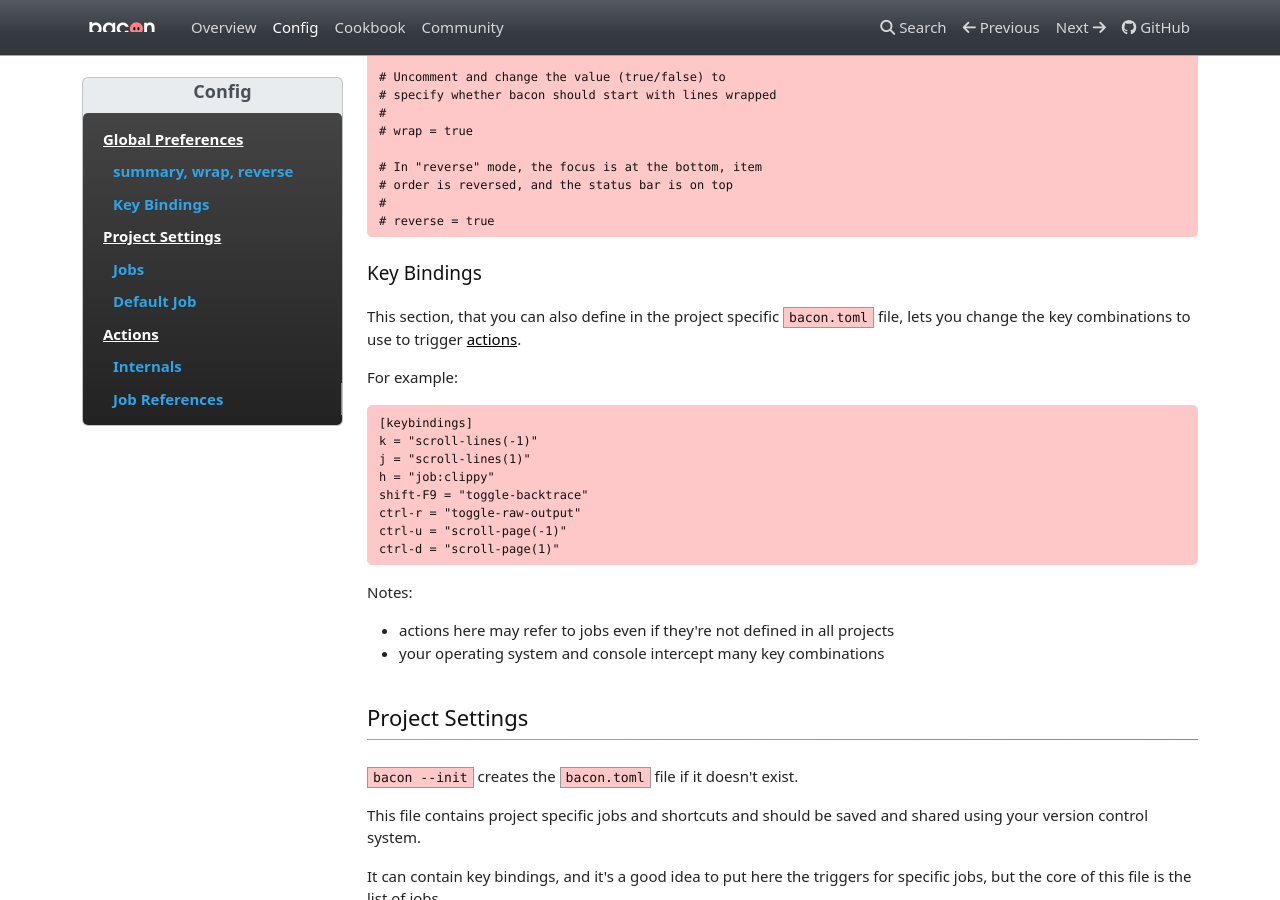
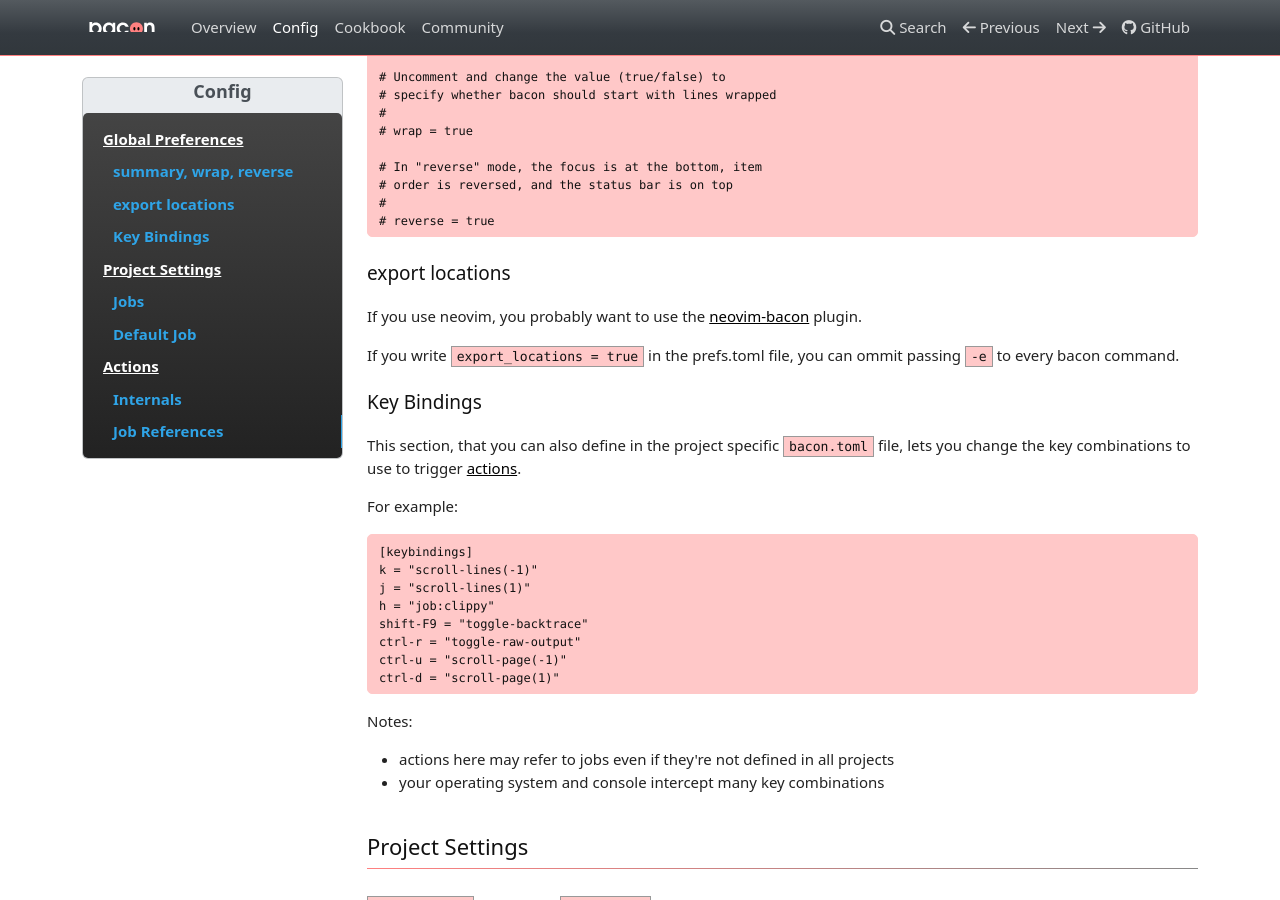
Before and after one commit to Canop/bacon, an MkDocs documentation site: the page built from website/docs/config.md, in a window 1280 px wide and 900 px high, scrolled down 535 px. Built offline with MkDocs 1.6.1, drawn with Linux system fonts in a browser that asks for light colours; nearby versions of some CDN libraries; a style sheet for code colours, icons or effects is not loaded.

Commit message:
Mention the nvim-plugin in the doc

````diff
--- a/website/docs/config.md
+++ b/website/docs/config.md
@@ -33,6 +33,12 @@ You can change the `summary`, `wrapping`, and `reverse` mode at launch (see `bac
 #
 # reverse = true
 ```
+
+## export locations
+
+If you use neovim, you probably want to use the [neovim-bacon](https://github.com/Canop/neovim-bacon) plugin.
+
+If you write `export_locations = true` in the prefs.toml file, you can ommit passing `-e` to every bacon command.
 
 ## Key Bindings
 
````
Also changed, not shown: website/docs/cookbook.md (+4 -0 lines).
